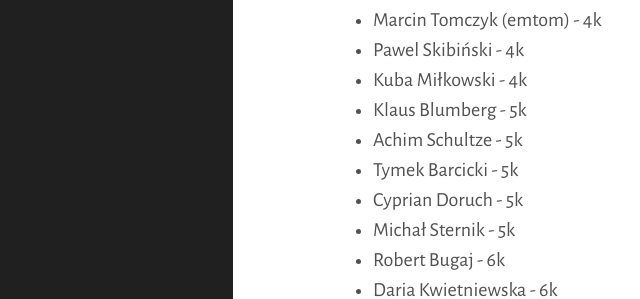
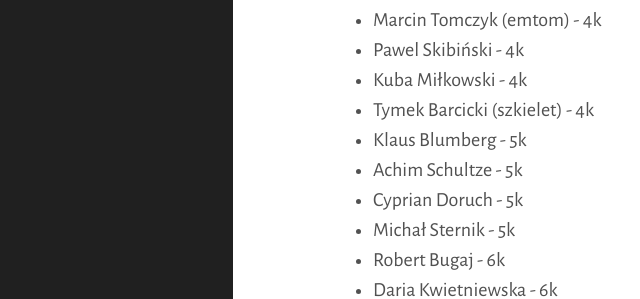
Before and after one commit to tasuki/lsg, a Jekyll site: the page built from zarejestrowani.md, in a window 1280 px wide and 900 px high, scrolled down 1015 px. Shown: the part 160-459 px from the top of the window, without its empty margins (127-767 px from the left). Built offline with Jekyll 4.4.1, drawn with Linux system fonts in a browser that asks for light colours; nearby versions of some CDN libraries.

Commit message:
Update zarejestrowani.md

```diff
--- a/zarejestrowani.md
+++ b/zarejestrowani.md
@@ -44,9 +44,9 @@ Zarejestrowani uczestnicy (mniej więcej wg siły):
 - Marcin Tomczyk (emtom) - 4k
 - Pawel Skibiński - 4k
 - Kuba Miłkowski - 4k
+- Tymek Barcicki (szkielet) - 4k
 - Klaus Blumberg - 5k
 - Achim Schultze - 5k
-- Tymek Barcicki - 5k
 - Cyprian Doruch - 5k
 - Michał Sternik - 5k
 - Robert Bugaj - 6k
```
